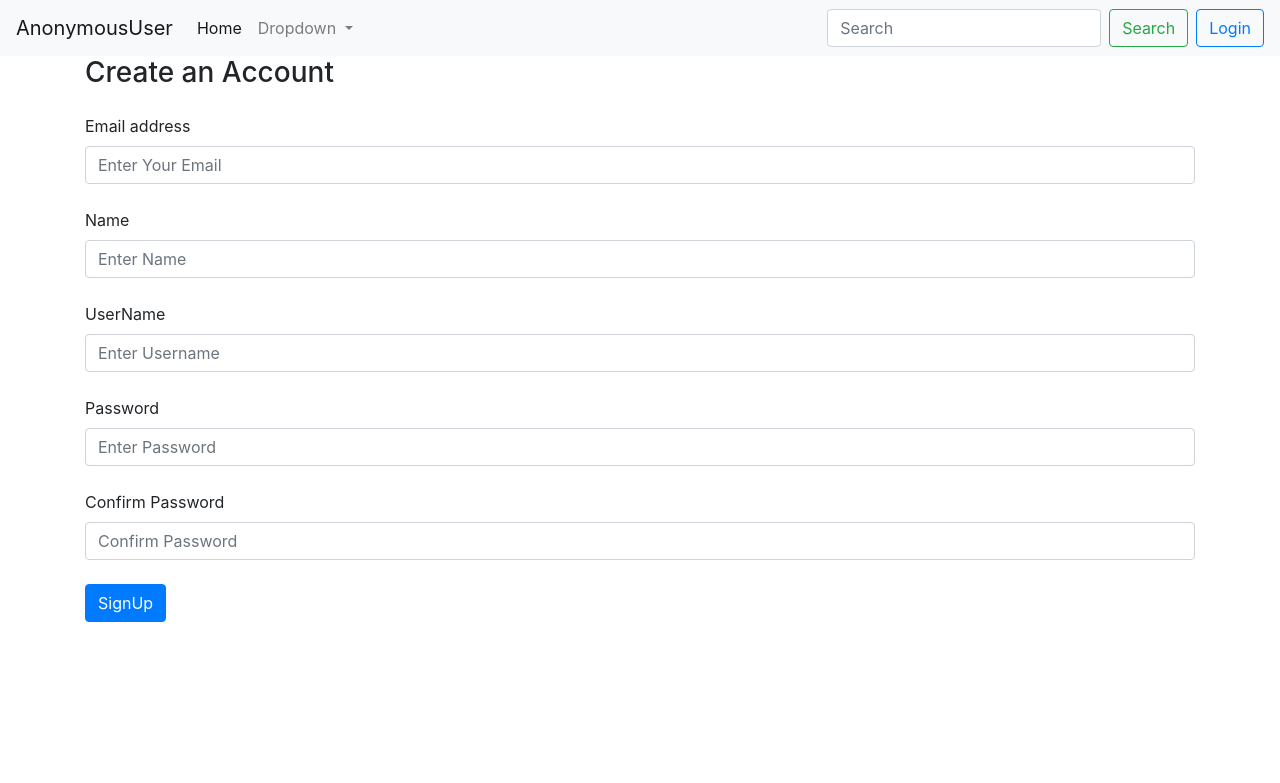
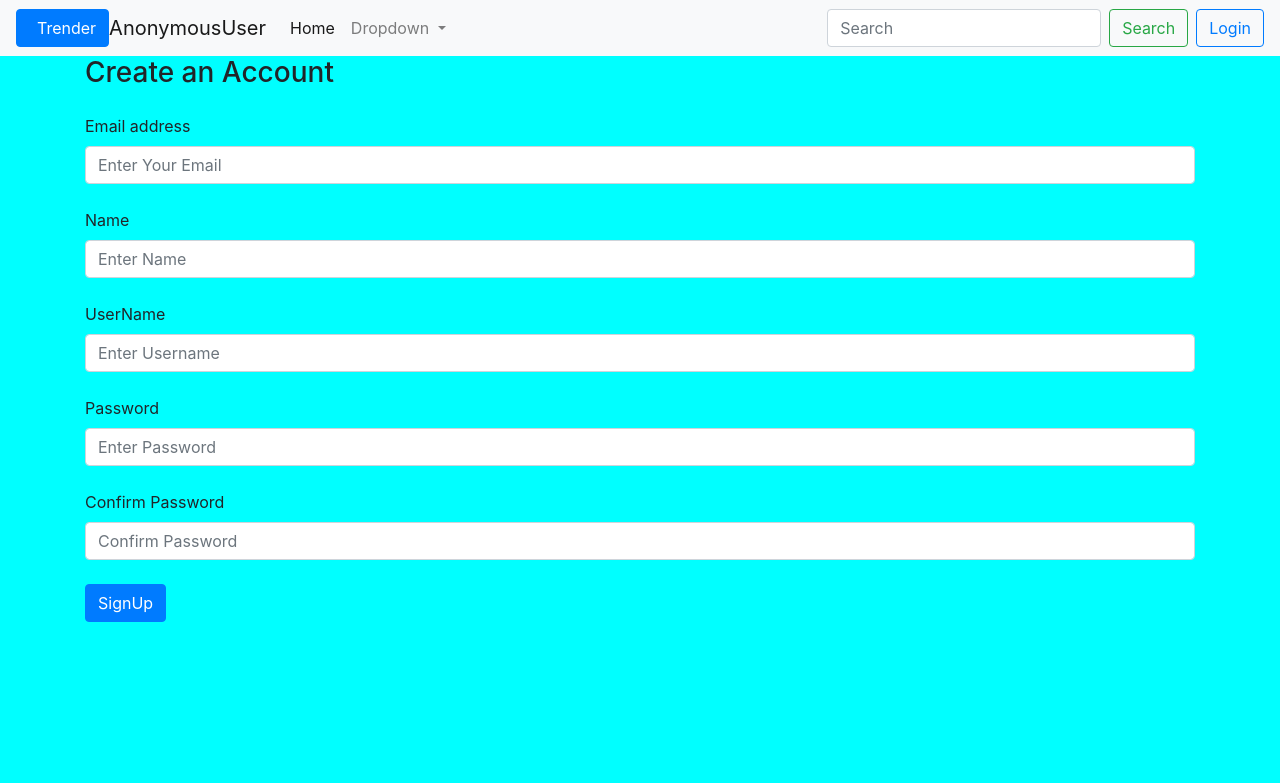
Before and after one commit to Shashank2972/Trender, a Django app: page / in a window 1280 px wide. Shown: the top 783 px of the page. Run offline with Django 3.2, Linux system fonts and the light colour scheme; some libraries are stand-ins or nearby versions.

Commit message:
editedui

```diff
--- a/Trender/templates/base.html
+++ b/Trender/templates/base.html
@@ -1,6 +1,7 @@
 <html>
     <head>
         <link rel="stylesheet" href="https://cdn.jsdelivr.net/npm/bootstrap@4.5.3/dist/css/bootstrap.min.css" integrity="sha384-TX8t27EcRE3e/ihU7zmQxVncDAy5uIKz4rEkgIXeMed4M0jlfIDPvg6uqKI2xXr2" crossorigin="anonymous">
+
         <style>
           {% block css %}
 
@@ -11,12 +12,14 @@
         </title>
     </head>
     <nav class="navbar navbar-expand-lg navbar-light bg-light">
+    <button type="button" class="btn btn-rounded btn-primary"><i class="fab fa-bitcoin pr-2" aria-hidden="true"></i>Trender</button>
       {% if request.user %}
-        <a class="navbar-brand" href="">{{request.user}}</a>
+        <a class="navbar-brand" href=""> {{request.user}}</a>
         {% else %}
         <a class="navbar-brand" href="">Trender</a>
       {% endif %}
         <button class="navbar-toggler" type="button" data-toggle="collapse" data-target="#navbarSupportedContent" aria-controls="navbarSupportedContent" aria-expanded="false" aria-label="Toggle navigation">
+
           <span class="navbar-toggler-icon"></span>
         </button>
 
@@ -45,7 +48,6 @@
         {% block nav_btn1 %}
         {% endblock nav_btn1 %}
       </nav>
-
       {% if messages %}
         {% for msg in messages%}
         <div class="alert alert-{{msg.tags}}" role="alert">
@@ -55,7 +57,7 @@
       {% endif %}
       {% block modals %}
       {% endblock modals %}
-    <body>
+    <body style="background-color: aqua;">
         {% block body %}
         {% endblock body %}
     </body>
--- a/Trender/templates/userpage/postfeed.html
+++ b/Trender/templates/userpage/postfeed.html
@@ -6,6 +6,9 @@
 <button type="button" class="btn btn-outline-primary ml-4" data-toggle="modal" data-target="#PostModal">
 Post
 </button>
+<a class="btn btn-outline-primary ml-4" href="/logout">
+Logout
+</a>
 {% endblock nav_btn1 %}
 
 {% block css %}
--- a/Trender/userpage/models.py
+++ b/Trender/userpage/models.py
@@ -11,6 +11,7 @@ class Post(models.Model):
     def __str__(self):
         return str(self.user) + ' '+ str(self.date.date())
 
+
 class Profile(models.Model):
     user = models.ForeignKey(User, on_delete=models.CASCADE)
     userImage = models.ImageField(upload_to = "Profiles", default = "default/default.png")
```
Also changed, not shown: Trender/db.sqlite3, Trender/user_image/user_image/car.jpg (added), Trender/user_image/user_image/car_2IidNKJ.jpg (added), Trender/user_image/user_image/car_zJj0UxD.jpg (added), Trender/user_image/user_image/head.jpg (added).
